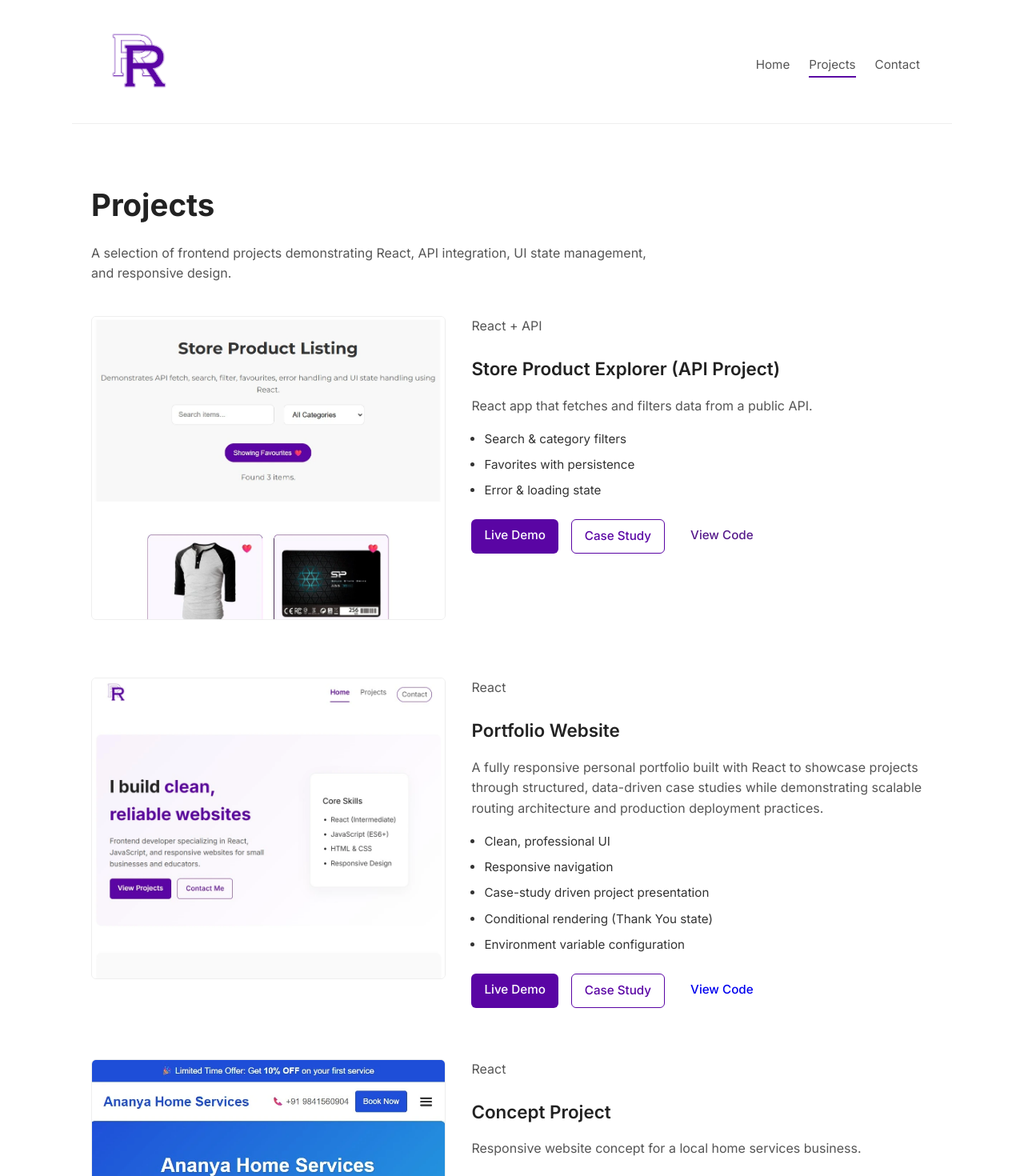
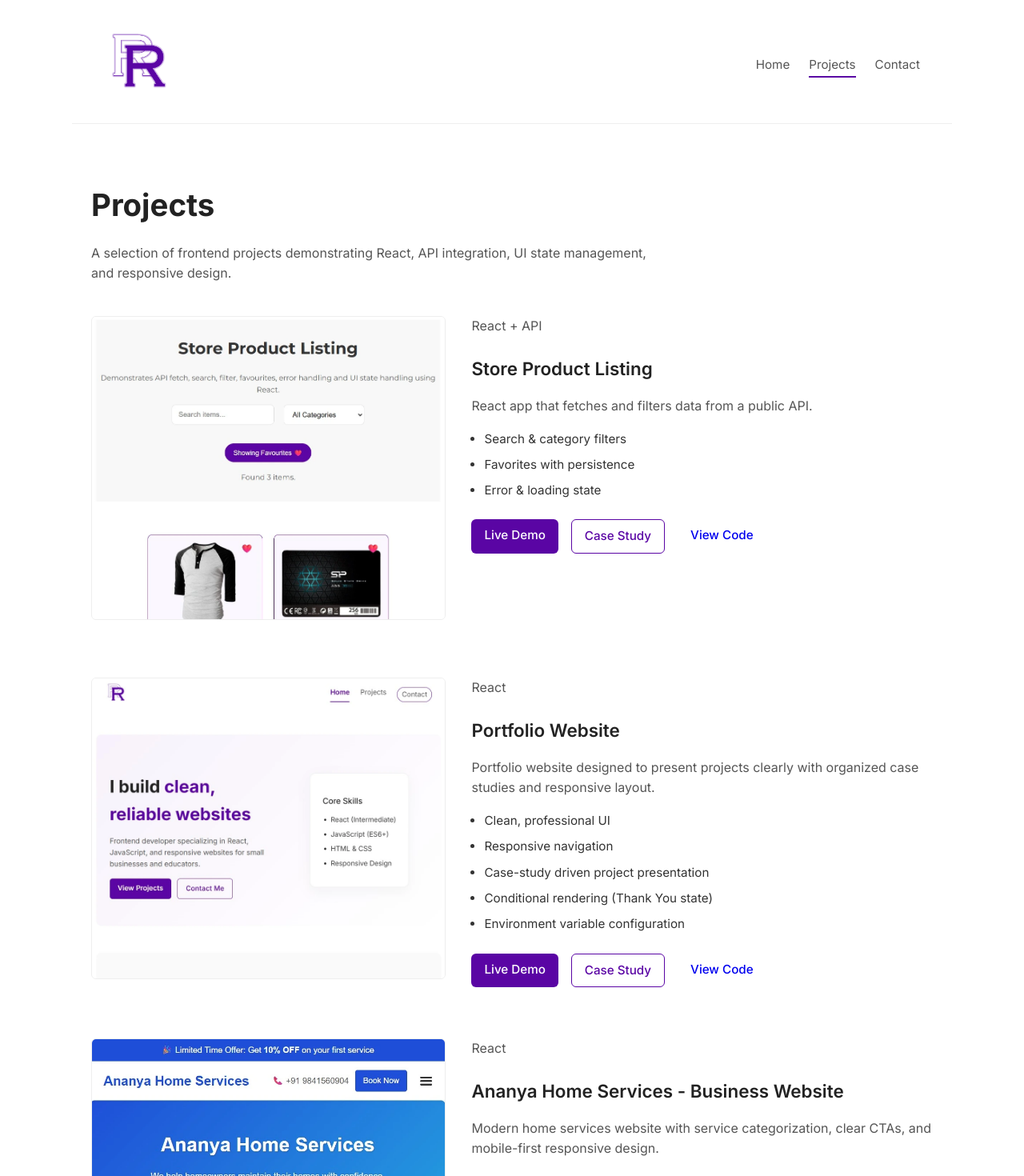
Before and after one commit to radhikaudacity/porfolio, a React (Vite) app: page /projects in a window 1280 px wide. Shown: the top 1470 px of the page at 80% size. Built offline with nearby package versions, Linux system fonts and the light colour scheme.

Commit message:
chore: update project details

```diff
--- a/src/data/projectDetails.js
+++ b/src/data/projectDetails.js
@@ -4,7 +4,7 @@ import homeServicesImage from '../assets/home-services.webp';
 const projectDetails = [
   {
     id: 1,
-    title: 'Store Product Explorer (API Project)',
+    title: 'Store Product Listing',
     description: 'React app that fetches and filters data from a public API.',
     image: apiProjectImage,
     type: 'React + API',
@@ -15,8 +15,8 @@ const projectDetails = [
     ],
 
     slug: 'api-project',
-    liveLink: 'https://store-product-lister.netlify.app/',
-    gitHubLink: '',
+    liveLink: 'https://store-product-listing.netlify.app/',
+    gitHubLink: 'https://github.com/radhikaudacity/store-product-listing',
     overview:
       'React-based product explorer that utilizes a public REST API to display a catalog of items and manage client-side state.',
 
@@ -50,7 +50,7 @@ const projectDetails = [
     id: 2,
     title: 'Portfolio Website',
     description:
-      'A fully responsive personal portfolio built with React to showcase projects through structured case studies while demonstrating scalable frontend architecture and real-world deployment practices.',
+      'Portfolio website designed to present projects clearly with organized case studies and responsive layout.',
     image: portfolioImage,
     type: 'React',
     highlights: [
@@ -63,8 +63,8 @@ const projectDetails = [
     slug: 'portfolio',
     liveLink: 'https://portfolio-radhika-r.netlify.app/',
     gitHubLink: 'https://github.com/radhikaudacity/porfolio',
-    description:
-      'A fully responsive personal portfolio built with React to showcase projects through structured, data-driven case studies while demonstrating scalable routing architecture and production deployment practices.',
+    overview:
+      'A scalable portfolio platform designed to present projects through structured case studies, clear navigation, and conversion-focused layout. Built with reusable components and responsive architecture to ensure long-term maintainability.',
 
     keyFeatures: [
       [
@@ -108,9 +108,9 @@ const projectDetails = [
 
   {
     id: 3,
-    title: 'Concept Project',
+    title: 'Ananya Home Services - Business Website',
     description:
-      'Responsive website concept for a local home services business.',
+      'Modern home services website with service categorization, clear CTAs, and mobile-first responsive design.',
     image: homeServicesImage,
     type: 'React',
     highlights: [
@@ -121,9 +121,9 @@ const projectDetails = [
     ],
     slug: 'home-services',
     liveLink: 'https://ananya-home-services.netlify.app/',
-    gitHubLink: '',
+    gitHubLink: 'https://github.com/radhikaudacity/ananya-home-services',
     overview:
-      'A concept-based home services platform designed to simulate real-world client requirements such as service categorization, conversion-focused layout, and scalable frontend architecture.',
+      'A service-based business website designed to present offerings clearly and guide users toward inquiry actions. Built with scalable component architecture and a responsive layout to support future expansion.',
 
     keyFeatures: [
       [
```
